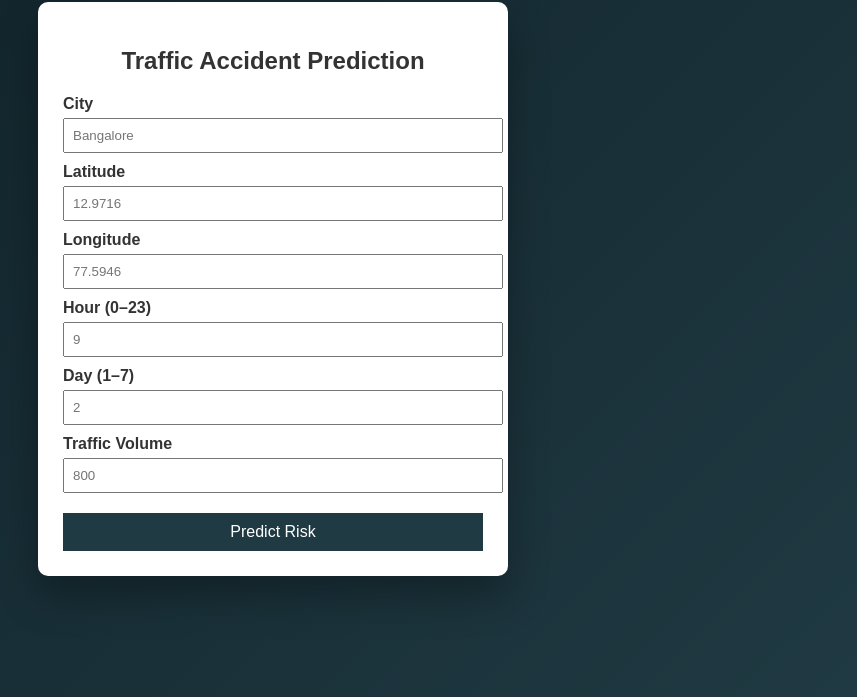
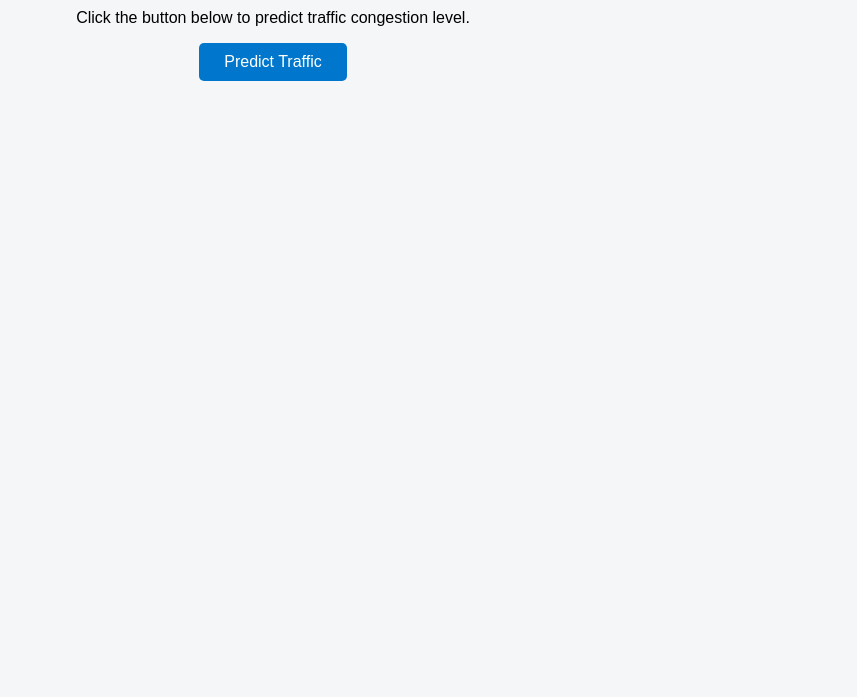
Before and after one commit to Nagachaitanya55/smart-traffic-prediction, a plain HTML site: page index.html in a window 1280 px wide. Shown: the part 119-816 px from the top of the page, without its empty margins (367-1224 px from the left). Drawn offline with Linux system fonts and the light colour scheme.

Commit message:
Update index.html

```diff
--- a/index.html
+++ b/index.html
@@ -1,82 +1,53 @@
 <!DOCTYPE html>
 <html lang="en">
 <head>
-  <meta charset="UTF-8" />
-  <title>Smart Traffic & Accident Prediction</title>
+    <meta charset="UTF-8">
+    <title>Smart Traffic Prediction</title>
 
     <style>
         body {
             font-family: Arial, sans-serif;
-      background: linear-gradient(135deg, #0f2027, #203a43);
-      display: flex;
-      justify-content: center;
-      align-items: center;
-      height: 100vh;
+            background-color: #f4f6f8;
+            text-align: center;
+            padding: 40px;
+        }
+
+        h1 {
             color: #333;
         }
-    .card {
-      background: #fff;
-      padding: 25px;
-      border-radius: 10px;
-      width: 420px;
-      box-shadow: 0 20px 40px rgba(0,0,0,0.3);
-    }
-    h2 { text-align: center; }
-    label { font-weight: bold; margin-top: 10px; display: block; }
-    input {
-      width: 100%;
-      padding: 8px;
-      margin-top: 5px;
-    }
+
         button {
-      width: 100%;
-      margin-top: 20px;
-      padding: 10px;
+            padding: 10px 25px;
             font-size: 16px;
-      background: #203a43;
+            background-color: #0077cc;
             color: white;
             border: none;
             cursor: pointer;
+            border-radius: 5px;
         }
-    .result {
+
+        button:hover {
+            background-color: #005fa3;
+        }
+
+        #result {
             margin-top: 20px;
-      padding: 15px;
-      border-radius: 6px;
-      display: none;
-      text-align: center;
+            font-size: 18px;
             font-weight: bold;
+            color: #222;
         }
-    .high { background: #ffd6d6; color: #b00020; }
-    .low { background: #d6f5e3; color: #006b3c; }
     </style>
 </head>
 
 <body>
-  <div class="card">
-    <h2>Traffic Accident Prediction</h2>
 
-    <label>City</label>
-    <input id="city" placeholder="Bangalore" />
+    <h1>Smart Traffic Prediction System</h1>
 
-    <label>Latitude</label>
-    <input id="lat" placeholder="12.9716" />
+    <p>Click the button below to predict traffic congestion level.</p>
 
-    <label>Longitude</label>
-    <input id="lon" placeholder="77.5946" />
+    <button onclick="predictTraffic()">Predict Traffic</button>
 
-    <label>Hour (0–23)</label>
-    <input id="hour" placeholder="9" />
-
-    <label>Day (1–7)</label>
-    <input id="day" placeholder="2" />
-
-    <label>Traffic Volume</label>
-    <input id="traffic" placeholder="800" />
-
-    <button onclick="predict()">Predict Risk</button>
-
-    <div id="result" class="result"></div>
-  </div>
+    <p id="result"></p>
 
     <script src="script.js"></script>
 </body>
```
Lines whose indentation alone changed are shown as unchanged.
